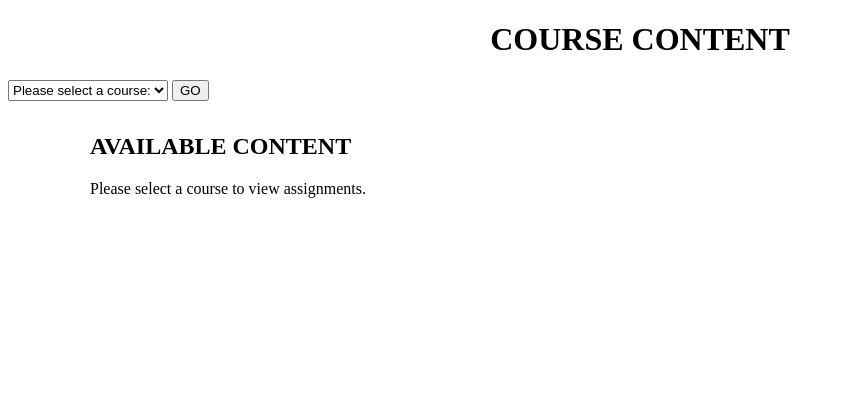
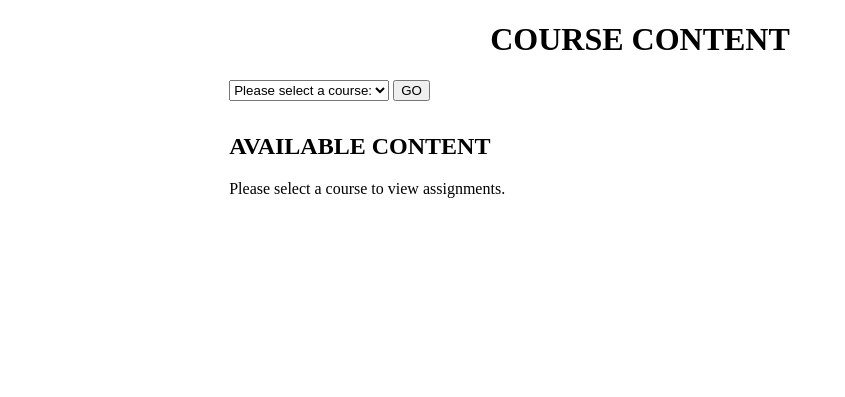
Before and after one commit to GinaSun-Bibi/learning-hub-repo, a PHP site: page /nav-resources.html in a window 1280 px wide. Shown: the part 66-463 px from the top of the page, without its empty margins (0-845 px from the left). Run offline with PHP 8.4, Linux system fonts and the light colour scheme; data that the repository does not hold is empty; some libraries are stand-ins or nearby versions.

Commit message:
Align course selectors and update layout

```diff
--- a/nav-resources.html
+++ b/nav-resources.html
@@ -33,6 +33,7 @@
     <div id="upload-content-button" class="teacher-only">
         <button type="button" id="content-button" class="teacher-only"> UPLOAD CONTENT</button>
     </div>
+    <div class="line-up">
     <div id="course-select-for-content">
         <select id="course-select-for-content-dropdown">
             <option value="" disabled selected>Please select a course:</option>
@@ -42,6 +43,7 @@
         <button type="button" id="confirm-button">GO</button>
     </div>
     <section class="content-area">
+        </section>
 
     <h2>AVAILABLE CONTENT</h2>
 
--- a/styles/styles.css
+++ b/styles/styles.css
@@ -559,6 +559,20 @@ textarea {
 
 }
 
+.line-up
+{
+     width: 65%;
+    margin: 0 auto;
+}
+
+.course-selector
+{
+    display: flex;
+    justify-content: center;
+    align-items: center;
+    gap: 8px;
+    width: 100%;
+}
 
 
 /* submit-page*/
```
